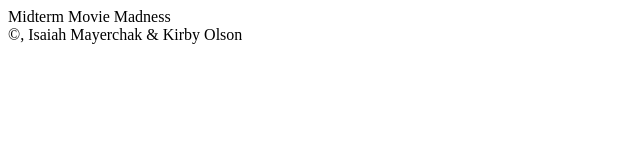
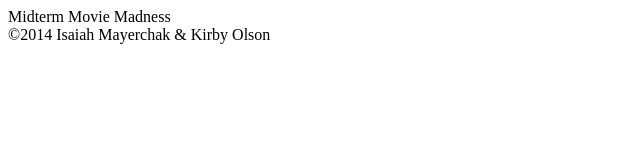
Before and after one commit to riknos314/MidtermMovieMadness, a plain HTML site: page index.html in a window 1280 px wide. Shown: the full height of the page, 0-640 px from the left. Drawn offline with Linux system fonts and the light colour scheme.

Commit message:
fixed footer text

```diff
--- a/index.html
+++ b/index.html
@@ -19,7 +19,7 @@
 
 
 
-	<footer>&#169;, Isaiah Mayerchak &#38; Kirby Olson</footer>
+	<footer>&#169;2014 Isaiah Mayerchak &#38; Kirby Olson</footer>
 
 
 </body>
```
